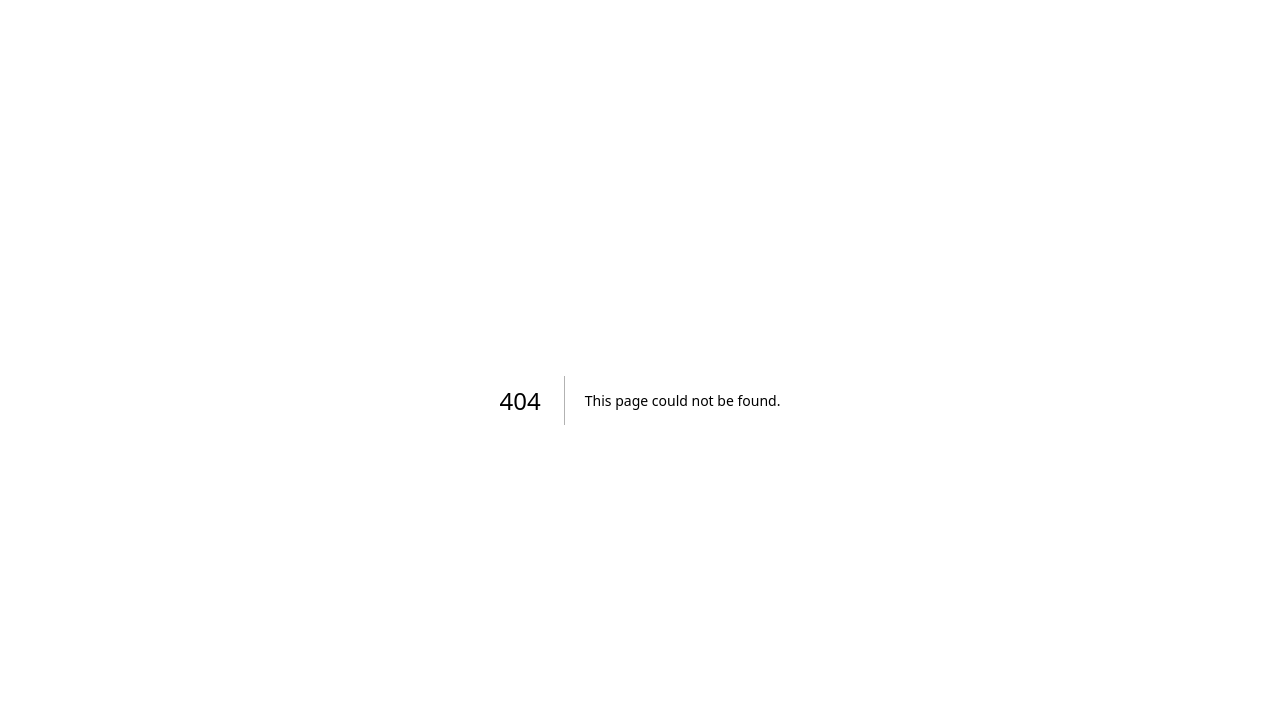
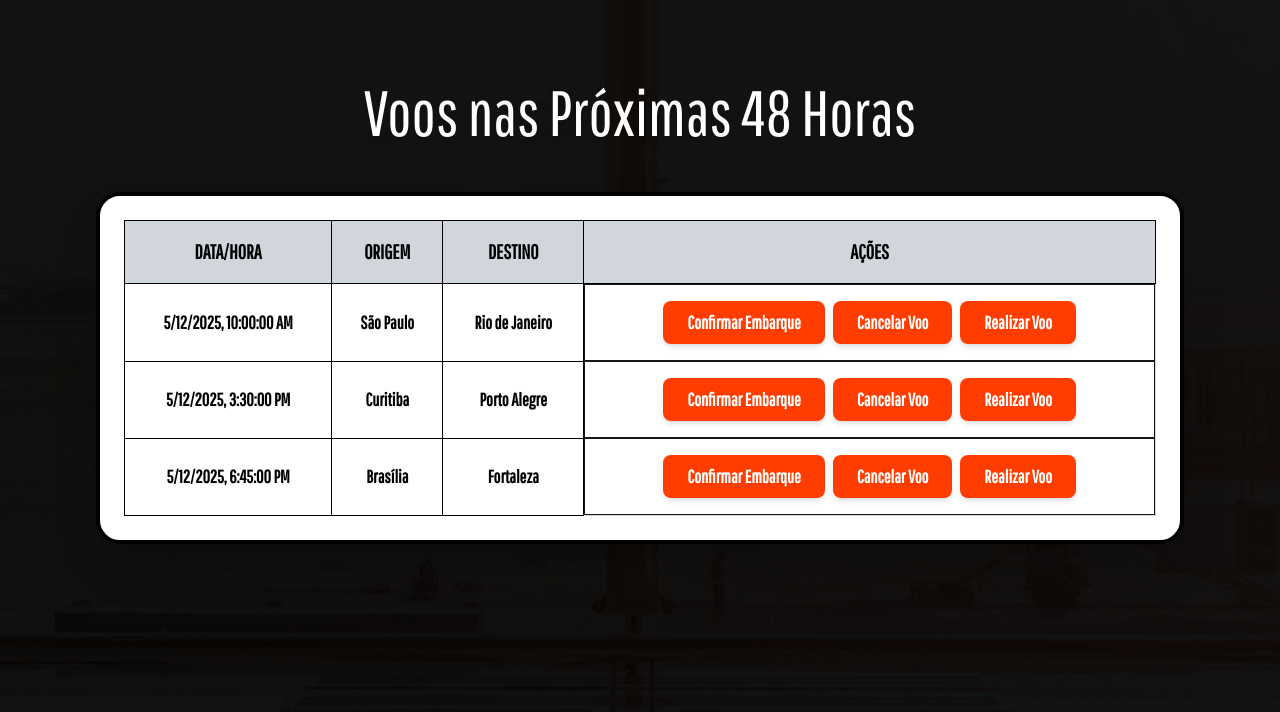
Before and after one commit to rodrigovalest/TADS-DAC-empresa-aerea, a Next.js app in the folder frontend/: page /tela-inicial-funcionario in a window 1280 px wide. Before the commit this address had no page. Shown: the top 712 px of the page. Built offline with nearby package versions, Linux system fonts and the light colour scheme.

Commit message:
add_rf11_tela_inicial_funcionario

```diff
--- /dev/null
+++ b/frontend/src/app/func/tela-inicial-funcionario/page.tsx
@@ -0,0 +1,8 @@
+import React from 'react';
+import EmployeeDashboard from '@/components/EmployeeDashboard';
+
+const EmployeeHomePage: React.FC = () => {
+  return <EmployeeDashboard />;
+};
+
+export default EmployeeHomePage;
--- /dev/null
+++ b/frontend/src/app/tela-inicial-funcionario/page.tsx
@@ -0,0 +1,8 @@
+import React from 'react';
+import EmployeeDashboard from '@/components/EmployeeDashboard';
+
+const EmployeeHomePage: React.FC = () => {
+  return <EmployeeDashboard />;
+};
+
+export default EmployeeHomePage;
--- /dev/null
+++ b/frontend/src/components/EmployeeDashboard.tsx
@@ -0,0 +1,123 @@
+"use client";
+
+import React, { useEffect, useState } from "react";
+
+// Interface para voo
+interface Flight {
+  id: string;
+  dateTime: string;
+  origin: string;
+  destination: string;
+}
+
+const EmployeeDashboard: React.FC = () => {
+  const [flights, setFlights] = useState<Flight[]>([]);
+  const [showModal, setShowModal] = useState(false);  // Controla a visibilidade do modal
+  const [selectedFlight, setSelectedFlight] = useState<Flight | null>(null); // Voo selecionado para o modal
+  const [actionType, setActionType] = useState<string>(''); // Tipo de ação (confirmar, cancelar, realizar)
+
+  useEffect(() => {
+    const mockFlights: Flight[] = [
+      { id: "1", dateTime: "2025-05-12T10:00", origin: "São Paulo", destination: "Rio de Janeiro" },
+      { id: "2", dateTime: "2025-05-12T15:30", origin: "Curitiba", destination: "Porto Alegre" },
+      { id: "3", dateTime: "2025-05-12T18:45", origin: "Brasília", destination: "Fortaleza" },
+    ];
+
+    const sortedFlights = mockFlights.sort((a, b) => new Date(a.dateTime).getTime() - new Date(b.dateTime).getTime());
+    setFlights(sortedFlights);
+  }, []);
+
+  // Função para abrir o modal
+  const handleOpenModal = (flight: Flight, action: string) => {
+    setSelectedFlight(flight);
+    setActionType(action);
+    setShowModal(true);
+  };
+
+  // Função para fechar o modal
+  const handleCloseModal = () => {
+    setShowModal(false);
+    setSelectedFlight(null);
+    setActionType('');
+  };
+
+  return (
+    <div className="bg-cover bg-center min-h-screen flex flex-col items-center justify-start p-6"
+      style={{ backgroundImage: "url('/images/header-cliente-landing-page.png')", fontFamily: "Pathway Gothic One, sans-serif" }}>
+
+      {/* Título */}
+      <h2 className="text-white text-[64px] mt-10 text-center drop-shadow-lg">
+        Voos nas Próximas 48 Horas
+      </h2>
+
+      {/* Tabela de Voos */}
+      <div className="rounded-3xl border-4 w-[85vw] border-black mx-auto mt-8 bg-white shadow-2xl p-6">
+        <div className="overflow-x-auto">
+          <table className="min-w-full border border-gray-300 rounded-xl">
+            <thead className="bg-gray-300 text-black text-[20px] uppercase">
+              <tr>
+                <th className="border p-4">Data/Hora</th>
+                <th className="border p-4">Origem</th>
+                <th className="border p-4">Destino</th>
+                <th className="border p-4">Ações</th>
+              </tr>
+            </thead>
+            <tbody>
+              {flights.map((flight) => (
+                <tr key={flight.id} className="text-center bg-white hover:bg-gray-100 transition-all text-[18px]">
+                  <td className="border p-4 text-black font-semibold">{new Date(flight.dateTime).toLocaleString()}</td>
+                  <td className="border p-4 text-black font-semibold">{flight.origin}</td>
+                  <td className="border p-4 text-black font-semibold">{flight.destination}</td>
+                  <td className="border p-4 flex justify-center gap-2">
+                    <button
+                      className="transition duration-300 ease-in-out hover:bg-[rgba(255,61,0,0.54)] bg-[#FF3D00] text-white font-semibold py-2 px-6 rounded-lg shadow-md"
+                      onClick={() => handleOpenModal(flight, 'confirmar')}>
+                      Confirmar Embarque
+                    </button>
+                    <button
+                      className="transition duration-300 ease-in-out hover:bg-[rgba(255,61,0,0.54)] bg-[#FF3D00] text-white font-semibold py-2 px-6 rounded-lg shadow-md"
+                      onClick={() => handleOpenModal(flight, 'cancelar')}>
+                      Cancelar Voo
+                    </button>
+                    <button
+                      className="transition duration-300 ease-in-out hover:bg-[rgba(255,61,0,0.54)] bg-[#FF3D00] text-white font-semibold py-2 px-6 rounded-lg shadow-md"
+                      onClick={() => handleOpenModal(flight, 'realizar')}>
+                      Realizar Voo
+                    </button>
+                  </td>
+                </tr>
+              ))}
+            </tbody>
+          </table>
+        </div>
+      </div>
+
+      {/* Modal */}
+      {showModal && selectedFlight && (
+        <div className="fixed inset-0 bg-gray-600 bg-opacity-50 flex justify-center items-center z-50">
+          <div className="bg-white p-8 rounded-lg shadow-lg w-[60vw] text-black relative">
+            <div className="flex justify-between items-center">
+              <h3 className="text-2xl font-semibold mb-4 text-black">Ação: {actionType === 'confirmar' ? 'Confirmar Embarque' : actionType === 'cancelar' ? 'Cancelar Voo' : 'Realizar Voo'}</h3>
+            </div>
+            <p><strong>Data/Hora:</strong> {new Date(selectedFlight.dateTime).toLocaleString()}</p>
+            <p><strong>Origem:</strong> {selectedFlight.origin}</p>
+            <p><strong>Destino:</strong> {selectedFlight.destination}</p>
+
+            <div className="mt-6 flex justify-between gap-4">
+              {actionType === 'confirmar' && <button className="hover:bg-[rgba(255,61,0,0.54)] bg-[#FF3D00] text-white py-2 px-6 rounded-lg">Confirmar</button>}
+              {actionType === 'cancelar' && <button className="hover:bg-[rgba(255,61,0,0.54)] bg-[#FF3D00] text-white py-2 px-6 rounded-lg">Cancelar</button>}
+              {actionType === 'realizar' && <button className="hover:bg-[rgba(255,61,0,0.54)] bg-[#FF3D00] text-white py-2 px-6 rounded-lg">Realizar</button>}
+            </div>
+
+            {/* Botão "Fechar" posicionado no canto inferior direito */}
+            <button
+              className="absolute bottom-4 right-4 transition duration-300 ease-in-out hover:bg-[rgba(255,61,0,0.54)] bg-[#FF3D00] text-white font-semibold py-2 px-6 rounded-lg shadow-md"
+              onClick={handleCloseModal}>Fechar</button>
+          </div>
+        </div>
+      )}
+    </div>
+  );
+};
+
+export default EmployeeDashboard;
```
